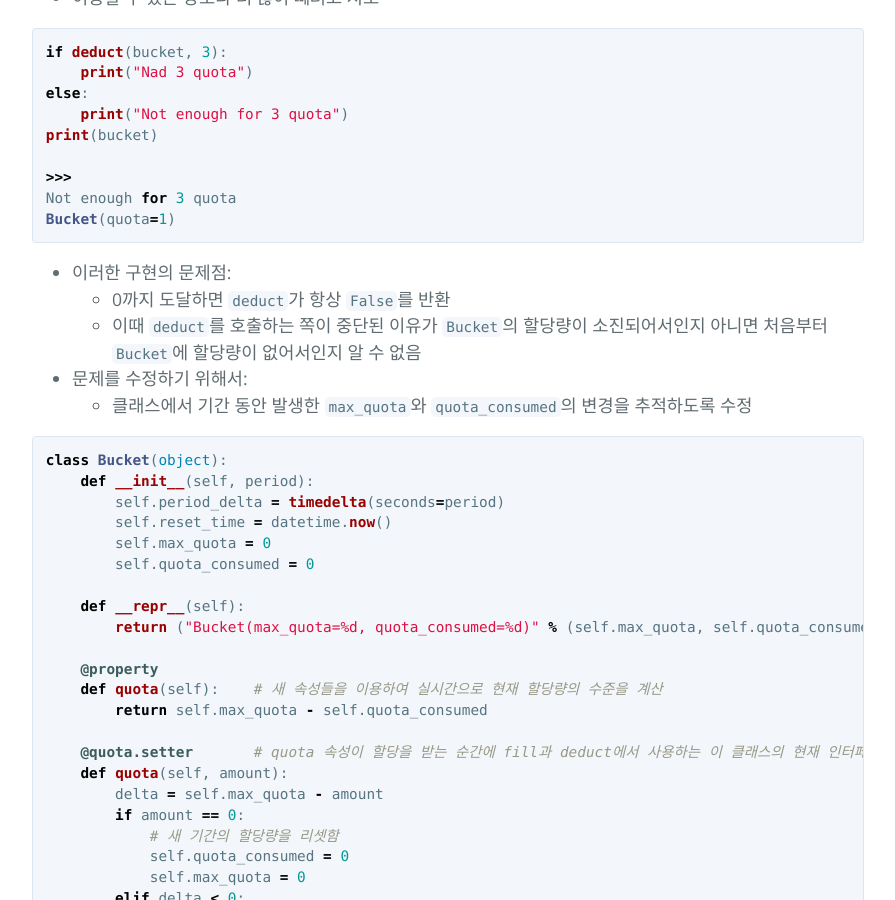
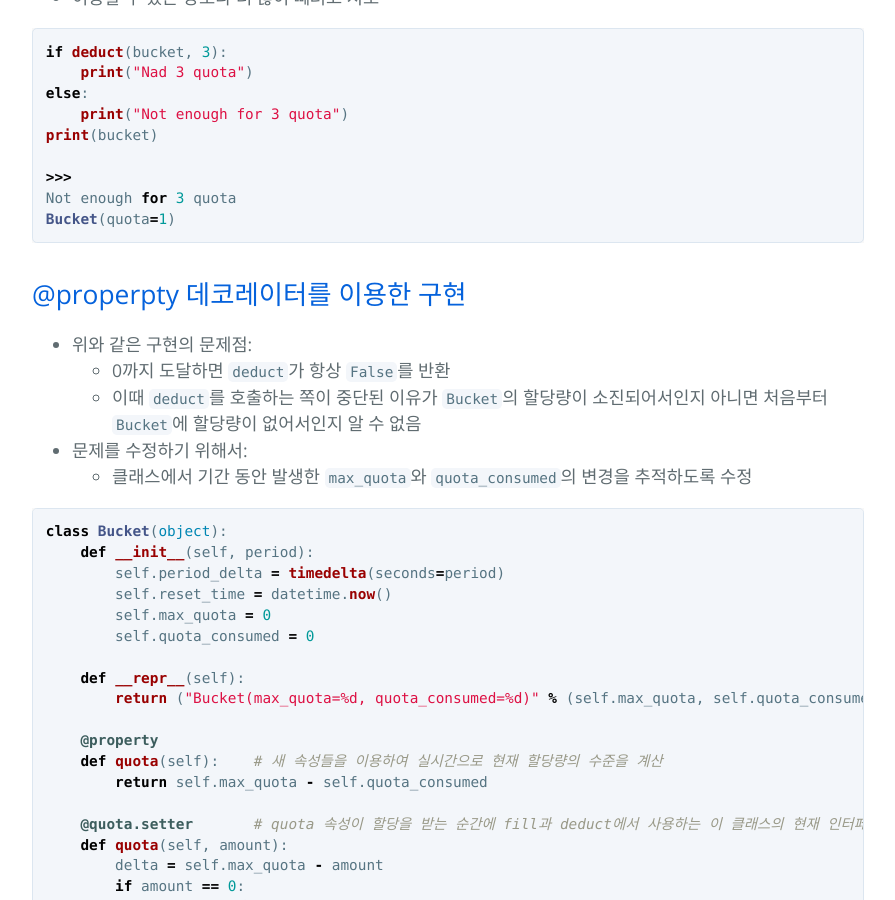
Before and after one commit to hcnoh/hcnoh.github.io, a Jekyll site: the page built from _posts/2018-10-09-effective-python-way30.md, in a window 1280 px wide and 900 px high, scrolled down 2066 px. Shown: the whole window, without its empty margins (192-1087 px from the left). Built offline with Jekyll 4.4.1, drawn with Linux system fonts in a browser that asks for light colours; comment, search, counter and statistics services are not loaded; some of the changed text lies outside the part shown.

Commit message:
Update 2018-10-09-effective-python-way30.md

````diff
--- a/_posts/2018-10-09-effective-python-way30.md
+++ b/_posts/2018-10-09-effective-python-way30.md
@@ -95,7 +95,8 @@ Not enough for 3 quota
 Bucket(quota=1)
 ```
 
-- 이러한 구현의 문제점:
+## @properpty 데코레이터를 이용한 구현
+- 위와 같은 구현의 문제점:
   - 0까지 도달하면 `deduct`가 항상 `False`를 반환
   - 이때 `deduct`를 호출하는 쪽이 중단된 이유가 `Bucket`의 할당량이 소진되어서인지 아니면 처음부터 `Bucket`에 할당량이 없어서인지 알 수 없음
 - 문제를 수정하기 위해서:
````
Also changed, not shown: other parts of _posts/2018-10-09-effective-python-way30.md (+1 -1 lines).
